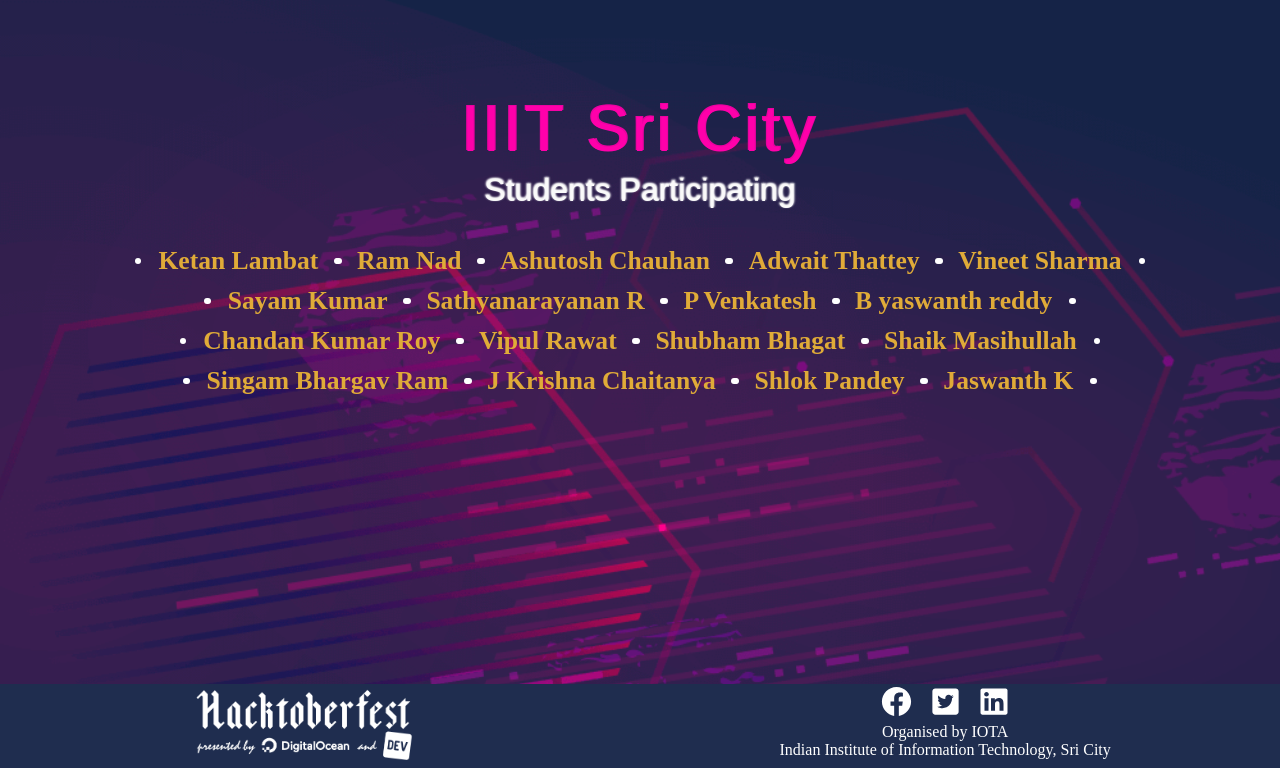
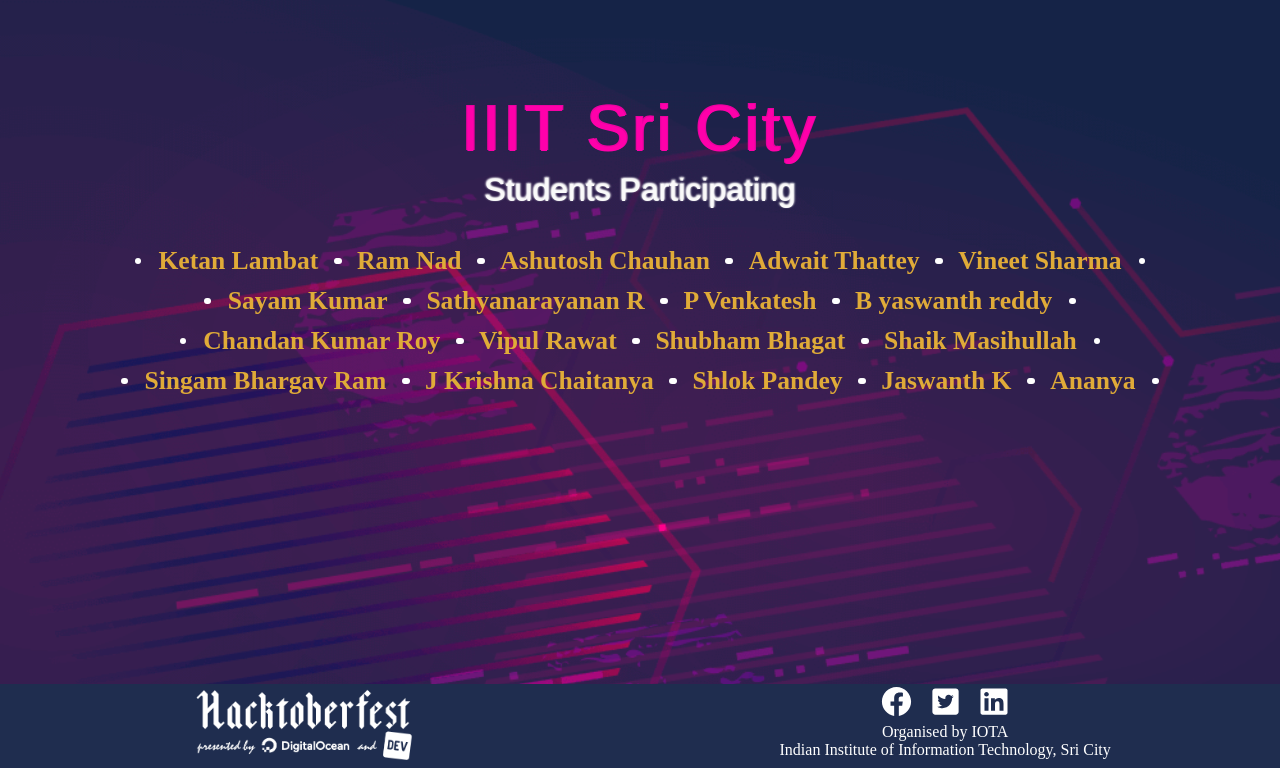
Before and after one commit to Project-Club-IIITS/hacktoberfest2019-participants, a Jekyll site: the page index.html, which Jekyll copies as it is, in a window 1280 px wide, cut to the strip 132-900 px from the top of the page. Built offline with Jekyll 4.4.1, drawn with Linux system fonts in a browser that asks for light colours; some web fonts are replaced.

Commit message:
Edit my name
Edit my name in Html format

```diff
--- a/index.html
+++ b/index.html
@@ -26,6 +26,7 @@
         </div>
         <div id="logo">
             <a href="https://hacktoberfest.digitalocean.com/"><img src="img/logoLong.svg" alt="HacktoberFest"></a>
+
         </div>
     </div>
 
@@ -63,6 +64,7 @@
                 <li><a href="https://github.com/chaitanya531">J Krishna Chaitanya</a></li>
                 <li><a href="https://github.com/b30wulffz">Shlok Pandey</a></li>
 		<li><a href="https://github.com/JazzKriss21">Jaswanth K</a></li>
+		<li><a href="https://github.com/ananyaduggal">Ananya</a></li>
 
             </ul>
         </div>
```
